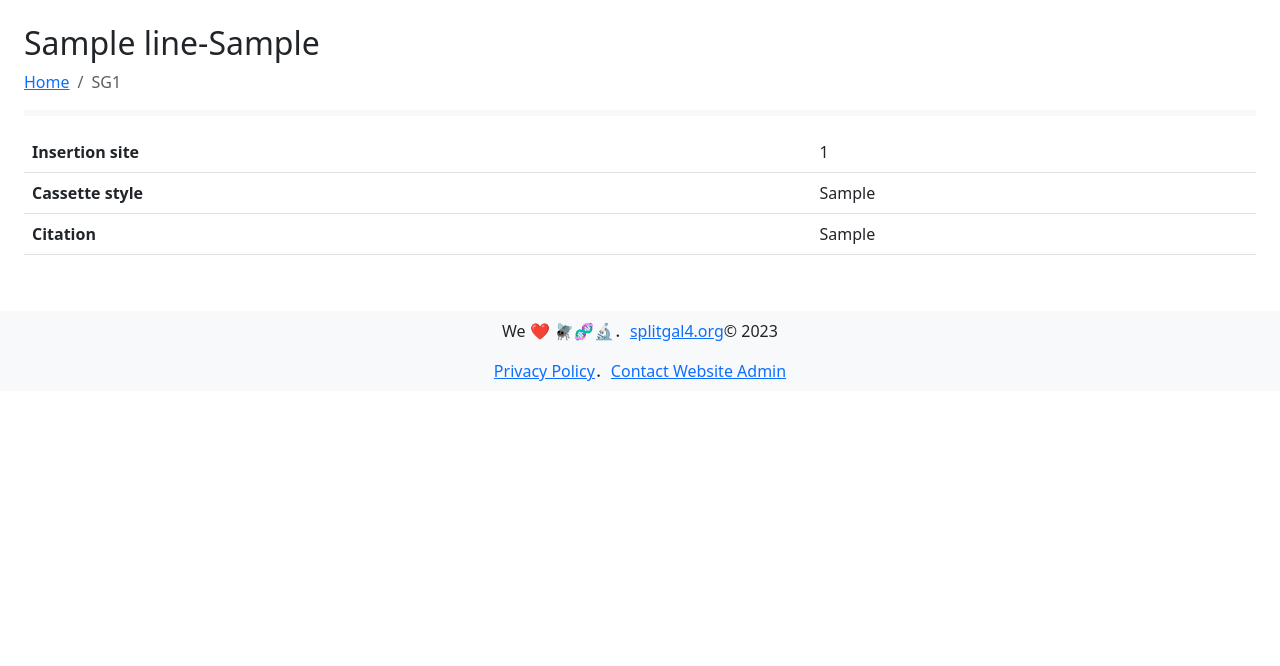
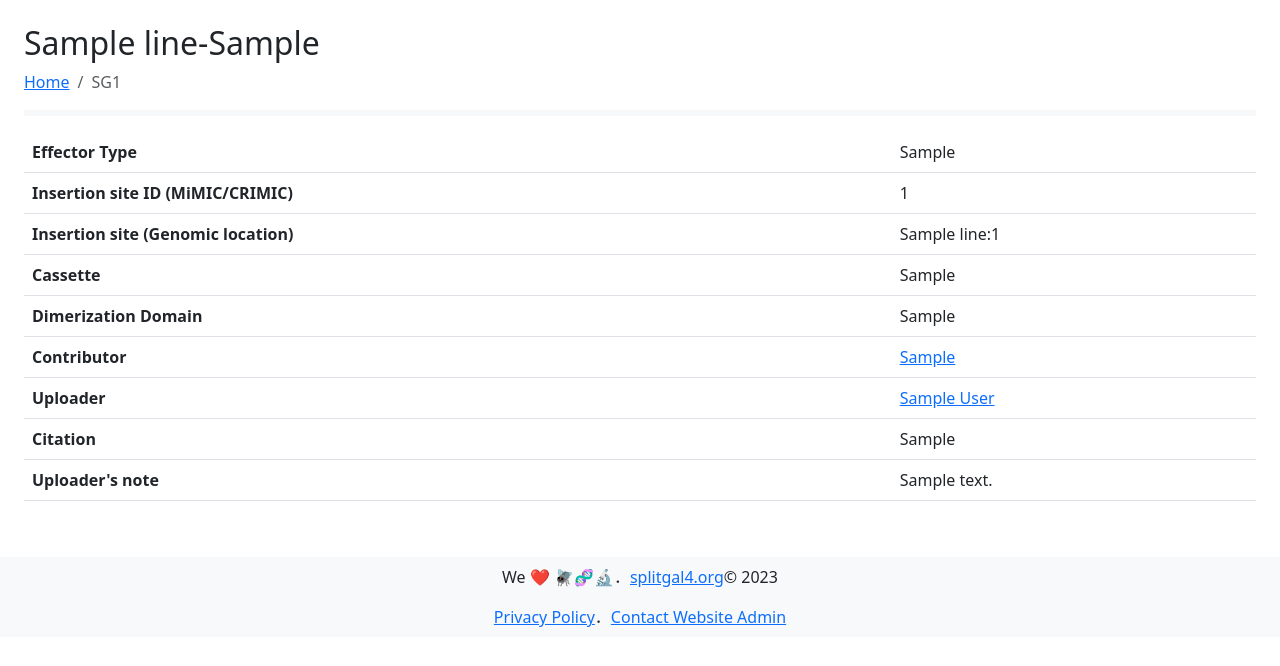
Before and after one commit to chenyenchung/splitgal4.org, a Django app: a page that uses splitgal4_lines/templates/show_detail.html in a window 1280 px wide. Shown: the part 57-723 px from the top of the page. Run offline with Django 4.2, Linux system fonts and the light colour scheme; a user stored in the database is signed in; tables that the repository leaves empty hold one stand-in row (values such as "Sample post"); parts of the project's set-up code (start-up, migrations or seed data) failed here and were passed over.

Commit message:
Populate detail pages with access control

```diff
--- a/splitgal4_lines/templates/show_detail.html
+++ b/splitgal4_lines/templates/show_detail.html
@@ -1,5 +1,6 @@
 {% extends 'base.html' %}
 {% block content %}
+{% if not line.private or user.contributor %}
 <h2>{{ line.gene_name }}-{{ line.effector_type }}</h2>
 <nav aria-label="breadcrumb">
   <ol class="breadcrumb">
@@ -10,28 +11,75 @@
 <hr class="border border-3">
 <table class="table table-hover">
   <tr>
-    <th scope="row">Insertion site</th>
+    <th scope="row">
+      Effector Type
+    </th>
+    <td>
+      {{ line.effector_type }}
+    </td>
+  </tr>
+  <tr>
+    <th scope="row">Insertion site ID (MiMIC/CRIMIC)</th>
     <td>
       {% if line.source_id %}
         {{ line.source_id }}
       {% else %}
-        {% if line.ins_site is not None %}
-          {{ line.ins_seqname }}:{{ line.ins_site }}
-        {% else %}
-          {{ line.ins_seqname }}
-        {% endif %}
+        Unknown
       {% endif %}
     </td>
   </tr>
   <tr>
-    <th scope="row">Cassette style</th>
+    <th scope="row">
+      Insertion site (Genomic location)
+    </th>
+    <td>
+      {% if line.ins_site is not None %}
+        {{ line.ins_seqname }}:{{ line.ins_site }}
+      {% else %}
+        {{ line.ins_seqname }}: (Location unknown)
+      {% endif %}
+    </td>
+  </tr>
+  <tr>
+    <th scope="row">Cassette</th>
     <td>{{ line.cassette }}</td>
   </tr>
+  <tr>
+    <th scope="row">Dimerization Domain</th>
+    <td>{{ line.dimerizer }}</td>
+  </tr>
+  <tr>
+    <th scope="row">Contributor</th>
+    <td>
+      {% if line.contact %}
+        <a href="mailto:{{line.contact}}">{{ line.contributor }}</a>
+      {% else %}
+        {{ line.contributor }}
+      {% endif %}
+    </td>
+  </tr>
+  {% if request.user.is_authenticated %}
+  <tr>
+    <th scope="row">Uploader</th>
+    <td>
+      <a href="mailto:{{ line.uploader.email }}">
+        {{ line.uploader.first_name }} {{ line.uploader.last_name }}
+      </a>
+    </td>
+  </tr>
+  {% endif %}
   <tr>
     <th scope="row">Citation</th>
     <td>{{ line.citation }}</td>
   </tr>
+  <tr>
+    <th scope="row">Uploader's note</th>
+    <td>{{ line.notes }}</td>
+  </tr>
 
 
 </table>
+{% else %}
+<h3>Sorry, please log in to view this page.</h3>
+{% endif %}
 {% endblock %}
```
